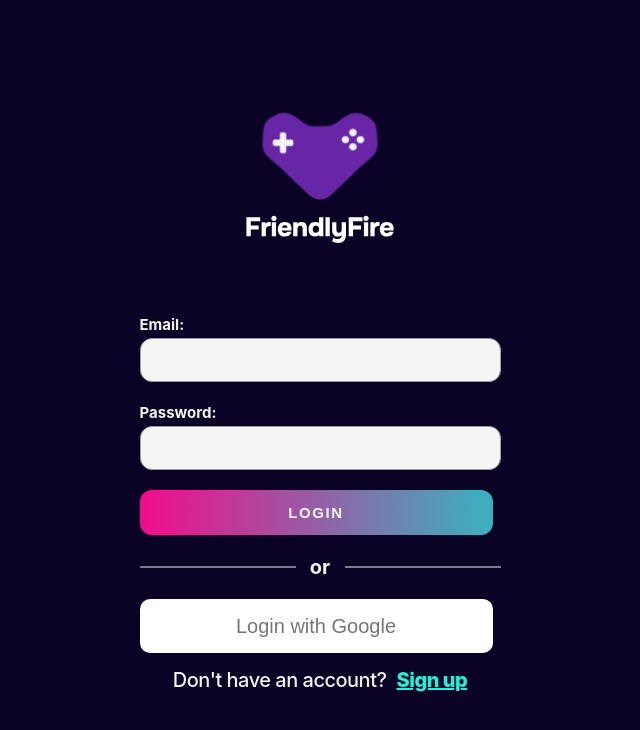
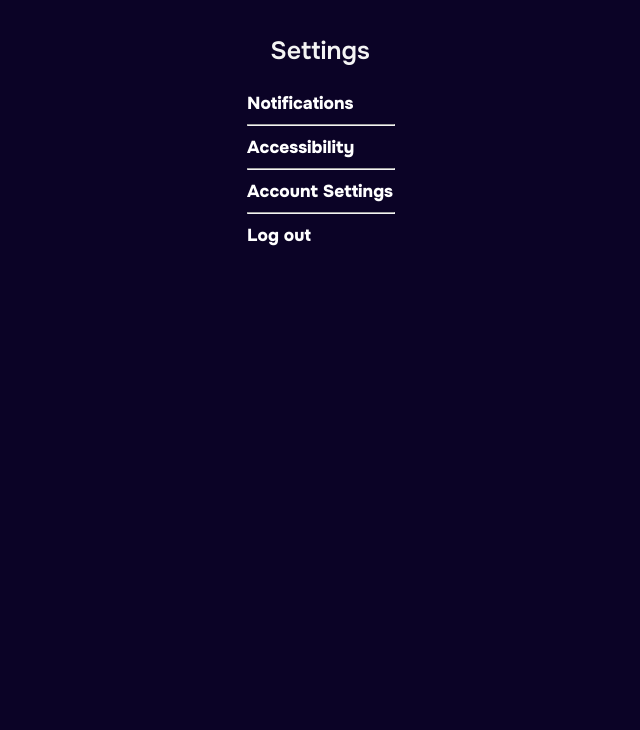
Before and after one commit to Murrmaid4/friendly_fire_app, a React (Create React App) app in the folder friendlyfire/: page / in a window 1280 px wide. Shown: the top 730 px of the page, without its empty margins (320-960 px from the left). Built offline with nearby package versions, Linux system fonts and the light colour scheme.

Commit message:
Settings Page as of now
Need to add toggle button and search bar

```diff
--- a/friendlyfire/src/App.js
+++ b/friendlyfire/src/App.js
@@ -2,13 +2,15 @@ import "./App.css";
 import { BrowserRouter as Router } from "react-router-dom";
 import React, { useState } from "react";
 // import Signup from './pages/Signup/Signup';
-import Login from "./pages/Login/Login";
+import Login from "./Pages/Login/Login";
+import Settings from "./Pages/Settings/Settings";
 
 function App() {
   return (
     <Router>
       {/* <Signup/> */}
-      <Login />
+      {/*<Login /> */}
+     <Settings />
     </Router>
   );
 }
--- a/friendlyfire/src/Pages/Settings/Settings.css
+++ b/friendlyfire/src/Pages/Settings/Settings.css
@@ -0,0 +1,35 @@
+
+.menu-header {
+    color: white;
+    font-family: OnestExtraBold;
+    font-size: 13pt;
+    text-align: left;
+  }
+  body{
+    text-align: center;
+    color: var(--white);
+    font-family: OnestSemibold;
+    font-size: 25px;
+  }
+  .menu-items {
+    margin-left: 25px;
+    font-size: 15px;
+    color: var(--white);
+    font-family: OnestSemiBold;
+    text-align: left;
+  }
+
+  .menu-items p  {
+    font-size: 10px;
+    margin-top: 0;
+    text-align: left;
+
+  }
+
+  hr {
+    border-width: 0.2px;
+    border-color: var(--white);
+    margin: 10px auto;
+    width: 100%;
+
+  }
--- a/friendlyfire/src/Pages/Settings/Settings.js
+++ b/friendlyfire/src/Pages/Settings/Settings.js
@@ -1,5 +1,90 @@
 // to avoid additional pages, we can make this a collapsible menu/accordian settings page
+// will need to look into toggle buttons for react for this, settings will be attached to states in backend phase
+// search input can be added (but can hide if we don't get functioning in back end dev phase)
+import React, { useState } from 'react';
+import "./Settings.css";
 
-// will need to look into toggle buttons for react for this, settings will be attached to states in backend phase
+const Settings = () => {
+const [notificationsExpanded, setNotificationsExpanded] = useState(false);
+const [accessExpanded, setAccessExpanded] = useState(false);
+const [accSetExpanded, setAccSetExpanded] = useState(false);
 
-// search input can be added (but can hide if we don't get functioning in back end dev phase)
+const toggleNotifications = () => {
+  setNotificationsExpanded(!notificationsExpanded);
+};
+
+const toggleAccess = () => {
+  setAccessExpanded(!accessExpanded);
+};
+
+const toggleAccSet = () => {
+  setAccSetExpanded(!accSetExpanded);
+};
+//Need to add a search input and toggle button
+//notifications
+return (
+  <div>
+  <p>Settings</p>
+    <div
+    className="menu-header"
+    onClick={toggleNotifications}
+    style={{ cursor: 'pointer' }}>
+      Notifications
+    </div>
+    {notificationsExpanded && (
+      <div className="menu-items">
+        {/*<div>All notifications</div>*/}
+        <div>Notifications </div>
+        <div>Messages</div>
+        <div>New Matches</div>
+        <div>New Likes</div>
+      </div>
+    )}
+    <hr />
+
+    {/* Accessibility */}
+    <div className="menu-header"
+    onClick={toggleAccess}
+    style={{cursor: 'pointer' }}>
+     Accessibility
+    </div>
+    {accessExpanded && (
+      <div className="menu-items">
+        <div>Light Mode</div>
+        <div>Automatically Play Video</div>
+        <div>Sync Contrast Settings</div>
+        <div>Reduce Animations</div>
+      </div>
+    )}
+
+<hr />
+ {/* Account Settings */}
+    <div className="menu-header"
+    onClick={toggleAccSet}
+    style={{cursor: 'pointer' }}>
+     Account Settings
+    </div>
+    {accSetExpanded&& (
+      <div className="menu-items">
+        <div>Pause Account
+          <p>Turning this on will pause your account from being  <br />
+            viewed by others.
+            You will not be able to match  <br /> with anyone new.
+            Existing matches will still be  <br />able to view your profile.  </p>
+        </div>
+        <div>Change E-mail</div>
+        <div>Change Password </div>
+      </div>
+    )}
+
+    <hr />
+       {/* Log out */}
+    <div className="menu-header"
+    style={{cursor: 'pointer' }}>
+     Log out
+    </div>
+  </div>
+);
+};
+
+export default Settings;
```
